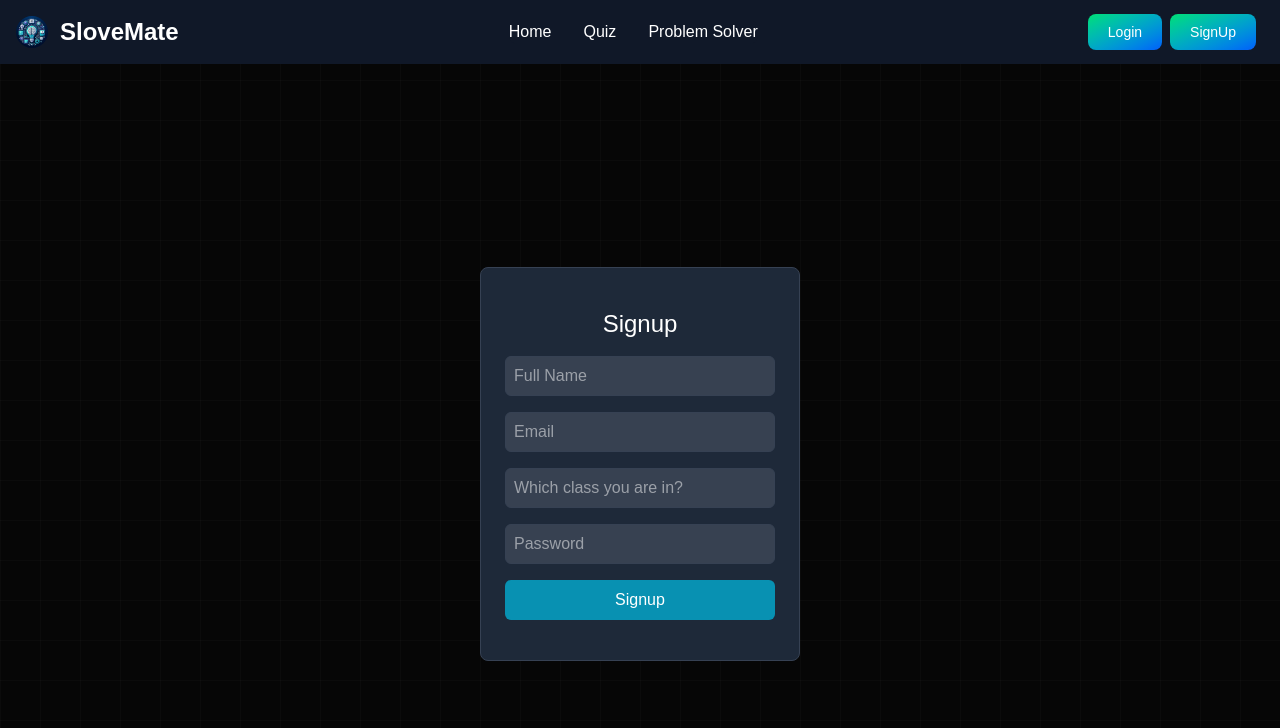
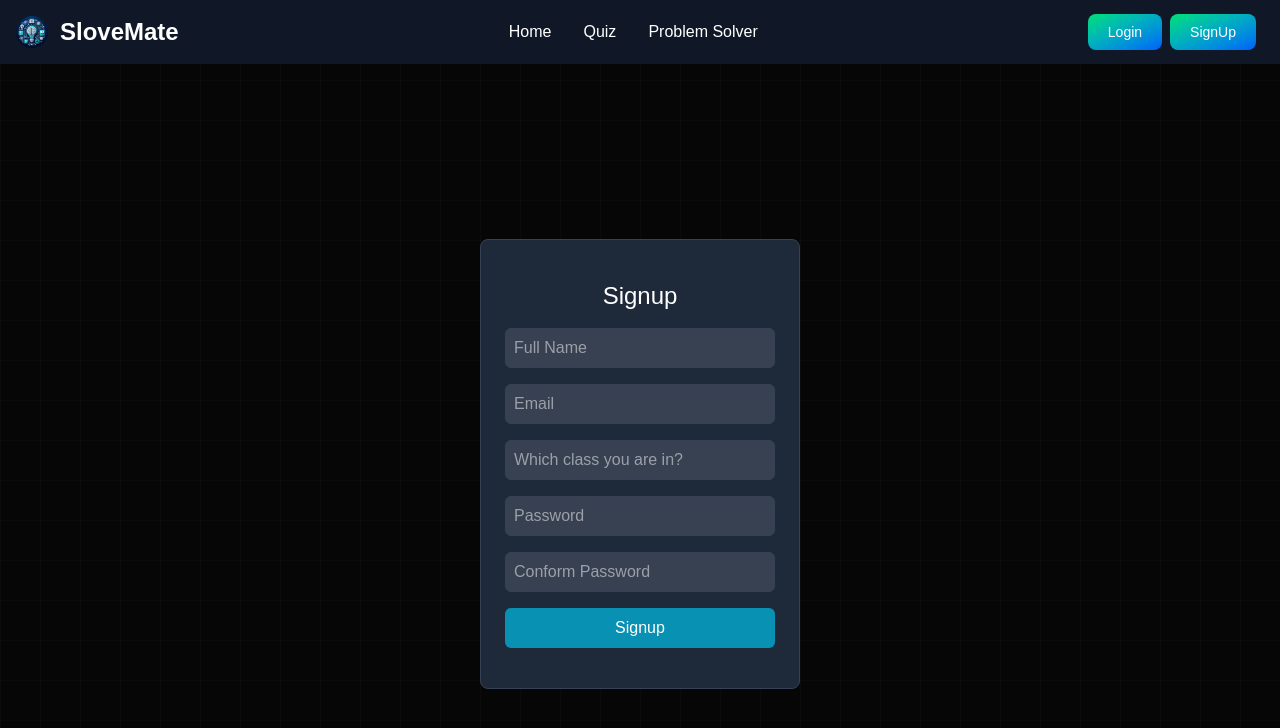
Before and after one commit to skrijwan100/SloveMate, a React (Vite) app in the folder client/: page /signup in a window 1280 px wide. Shown: the top 728 px of the page. Built offline with nearby package versions, Linux system fonts and the light colour scheme.

Commit message:
add password confirmation to signup form and error handling

```diff
--- a/client/src/pages/Signup.jsx
+++ b/client/src/pages/Signup.jsx
@@ -3,13 +3,15 @@ import { Link } from 'react-router-dom'
 import { useAuthStore } from '../store/auth.store.js'
 import { useNavigate } from 'react-router-dom'
 import { MdClose } from "react-icons/md";
+import { handleError, handleSuccess } from '../component/ErrorMessage.jsx';
 
 const Signup = () => {
   const [value, setValue] = useState({
     fullName: '',
     userName: '',
     email: '',
-    password: ''
+    password: '',
+    renterpassword: ''
   })
   const { signUp, isLoading } = useAuthStore()
   const navigate = useNavigate()
@@ -24,8 +26,11 @@ const Signup = () => {
 
   const handleSubmit = async (e) => {
     e.preventDefault()
-  const response=  await signUp(value.fullName,value.email,value.userName,value.password)
-    if(response.auth===true){
+    if (value.password !== value.renterpassword) {
+      return handleError("Password does not match")
+    }
+    const response = await signUp(value.fullName, value.email, value.userName, value.password)
+    if (response.auth === true) {
       return navigate('/login')
     }
   }
@@ -69,6 +74,17 @@ const Signup = () => {
           value={value.password}
           onChange={handleChange}
           required
+          minLength='6'
+        />
+        <input
+          type="password"
+          className='bg-[#374151] outline-none text-white px-2 border border-gray-700 w-full h-10 mt-4 rounded-md'
+          placeholder='Conform Password'
+          name='renterpassword'
+          value={value.renterpassword}
+          onChange={handleChange}
+          required
+
         />
         <button type='submit' className='bg-[#0891B2] w-full h-10 mt-4 rounded-md text-white cursor-pointer'>{isLoading ? "Loading.." : "Signup"}</button>
       </form>
```
